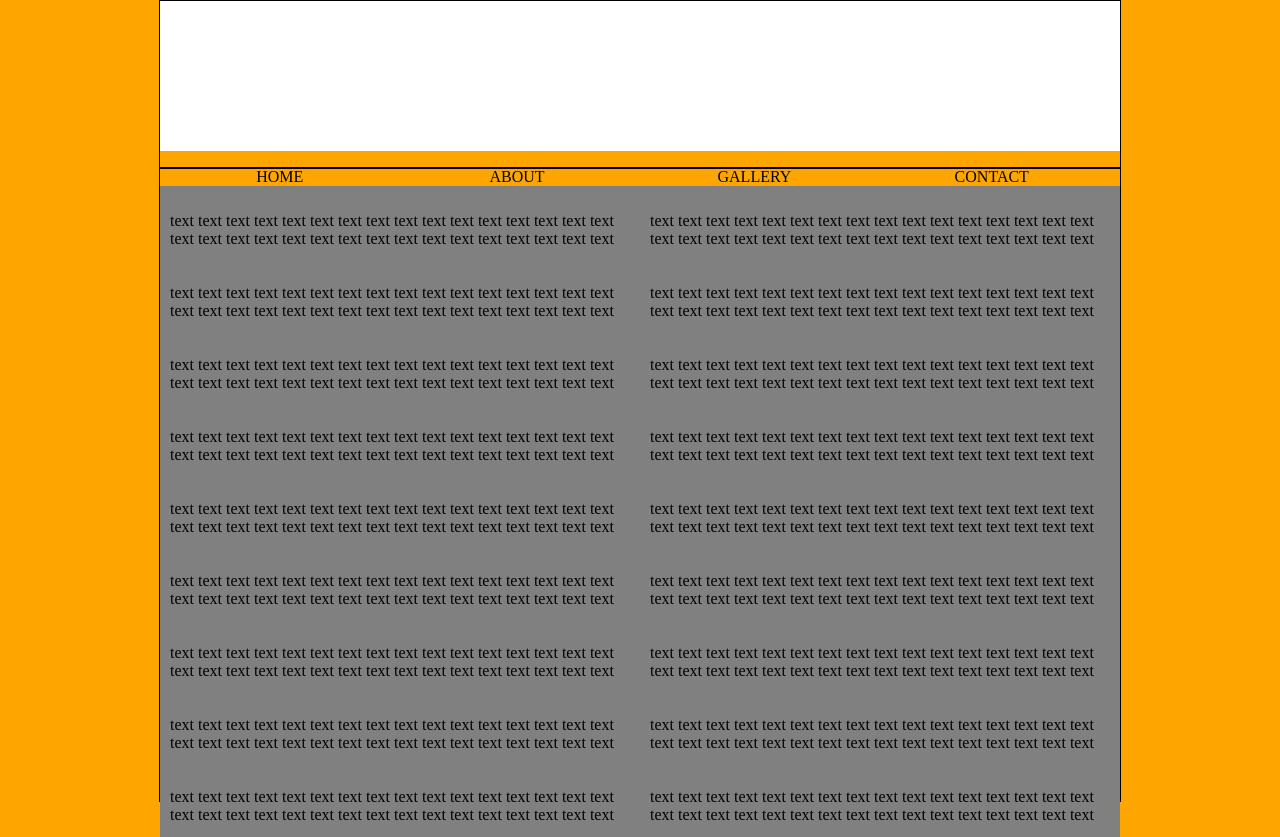
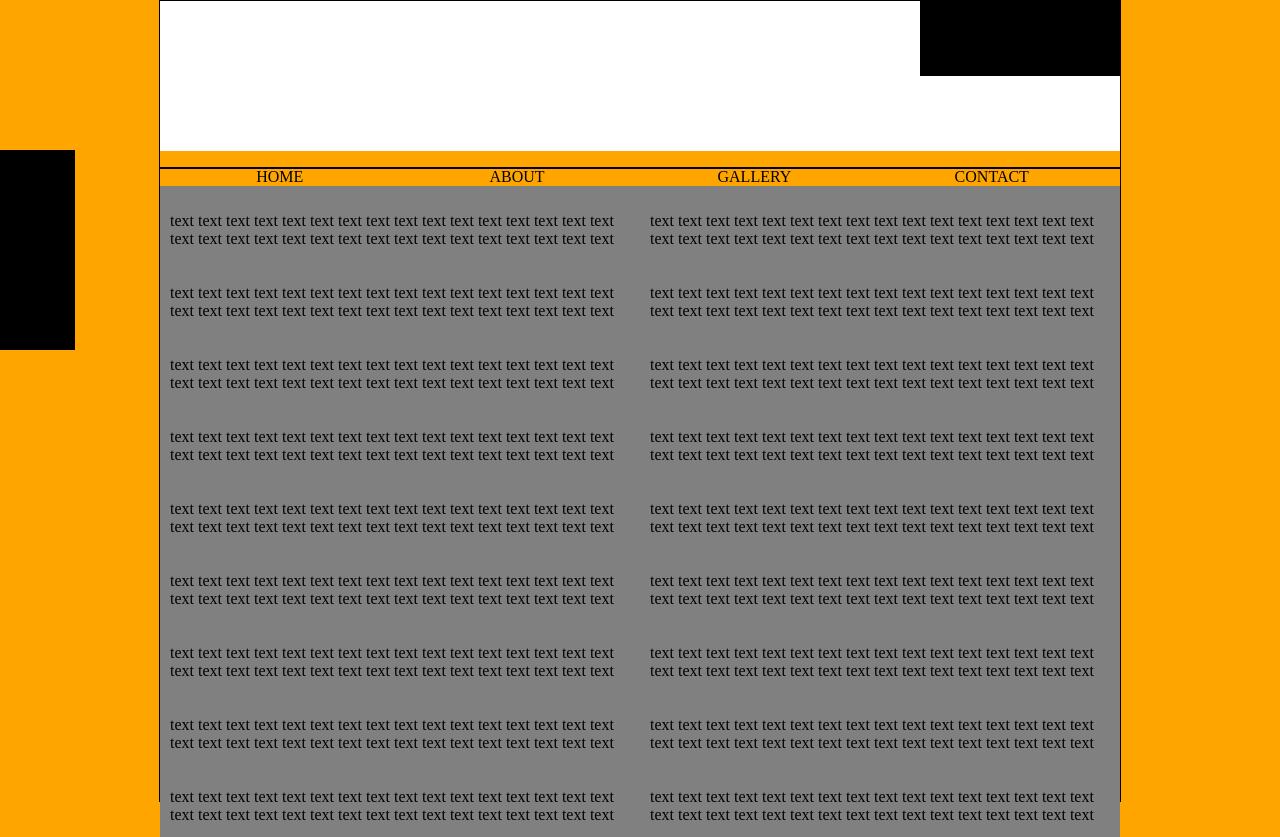
Before and after one commit to chinchizla/personalSite_sept, a plain HTML site: page index.html in a window 1280 px wide. Shown: the top 837 px of the page. Drawn offline with Linux system fonts and the light colour scheme.

Commit message:
Added Social Media Deck

```diff
--- a/css/styles.css
+++ b/css/styles.css
@@ -13,6 +13,7 @@ body{background:orange;
 	height:150px;
 	background: white;
 	width: 100%;
+	position: relative;
 }
 
 nav{}
@@ -40,6 +41,9 @@ nav ul li:hover{
 #mainArea{
 	clear:both;
 }
+p{
+	padding: 10px;
+}
 section{
 	width:50%;
 	background: grey;
@@ -51,6 +55,22 @@ footer{
 	font-size: 8pt;
 	font-weight: bold;
 }
-p{
-	padding: 10px;
+
+
+#socialMediaDeck{
+	width:75px;
+	height: 200px;
+	background: black;
+	position:fixed;
+	top:150px;
+    left:0px;
 }
+
+#subSocialMediaDeck{
+	height: 50%;
+	width:200px;
+	background: black;
+	position:absolute;
+	top:0px;
+	right: 0px;
+}
--- a/index.html
+++ b/index.html
@@ -5,8 +5,15 @@
   <link href="css/styles.css" type="text/css" rel="stylesheet"/>
  </head>
  <body>
+
+  <div id="socialMediaDeck"></div>
+
   <div class="wrap">
-  <div id="banner"> </div>
+  <div id="banner">
+  	<div id="subSocialMediaDeck">
+  	</div>
+
+  </div>
 
   <nav>
  	 <ul>
```
